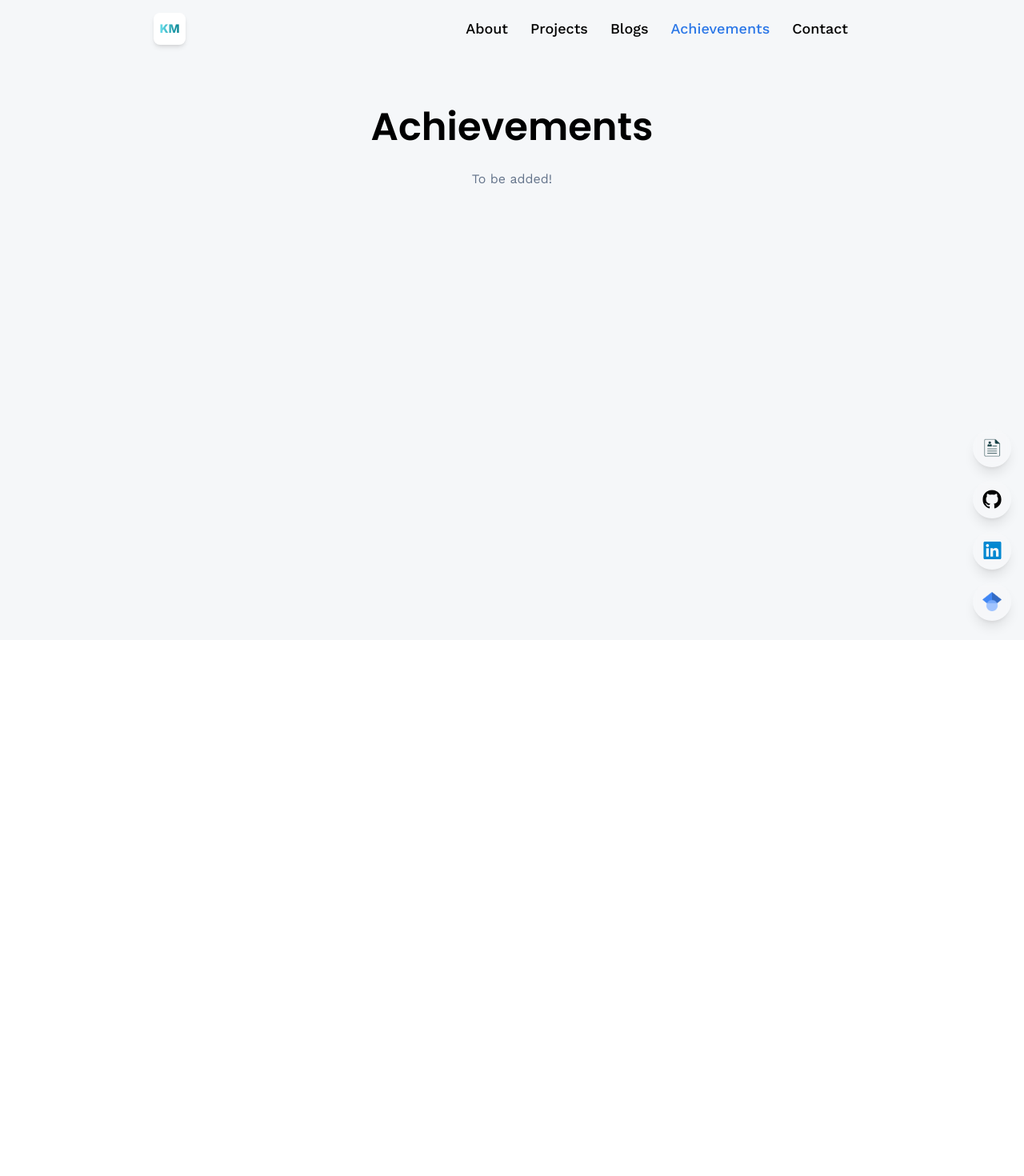
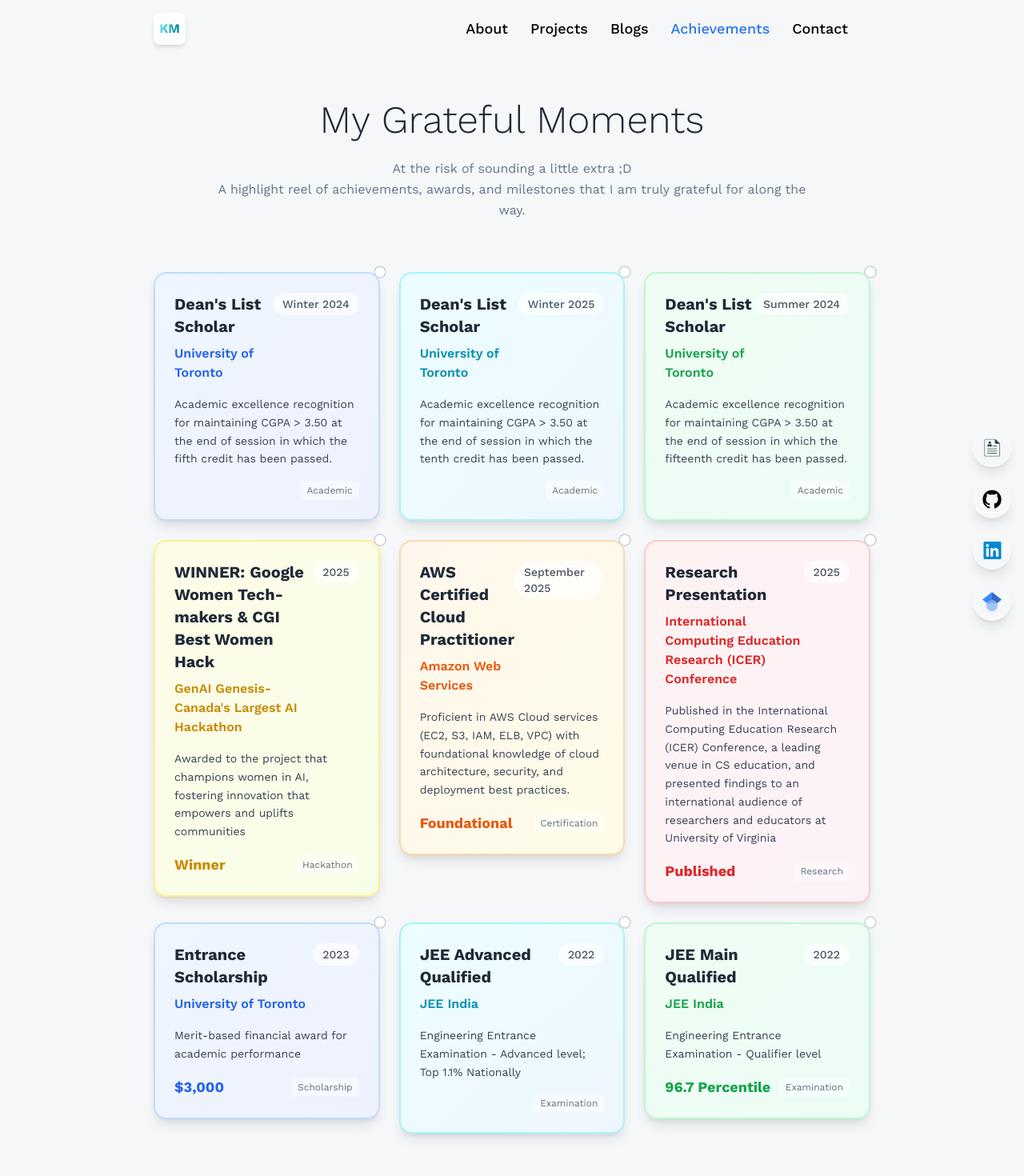
Before and after one commit to Khushi-Malik/KhushiPersonalWebsite, a React (Vite) app in the folder khushi-portfolio/: page /achievement in a window 1280 px wide. Shown: the top 1470 px of the page at 80% size. Before the commit the page ends 800 px from the top, so only its background shows below. Built offline with nearby package versions, Linux system fonts and the light colour scheme.

Commit message:
achievements page done

```diff
--- a/khushi-portfolio/src/assets/images/skills.js
+++ b/khushi-portfolio/src/assets/images/skills.js
@@ -27,6 +27,10 @@ const skills = [
   { src: "https://cdn.jsdelivr.net/gh/devicons/devicon/icons/xcode/xcode-original.svg", alt: "Xcode" },
   { src: "https://cdn.jsdelivr.net/gh/devicons/devicon/icons/intellij/intellij-original.svg", alt: "IntelliJ" },
   { src: "https://cdn.jsdelivr.net/gh/devicons/devicon/icons/figma/figma-original.svg", alt: "Figma" },
+  {src: "https://cdn.jsdelivr.net/gh/devicons/devicon/icons/git/git-original.svg", alt: "Git"},
+  {src: "https://cdn.jsdelivr.net/gh/devicons/devicon/icons/github/github-original.svg", alt: "GitHub"},
+  {src: "https://cdn.jsdelivr.net/gh/devicons/devicon/icons/linux/linux-original.svg", alt: "Linux"},
+  {src: "https://upload.wikimedia.org/wikipedia/commons/9/93/Amazon_Web_Services_Logo.svg", alt: "AWS"},
 ];
 
 export default skills;
--- a/khushi-portfolio/src/index.css
+++ b/khushi-portfolio/src/index.css
@@ -27,7 +27,7 @@ body:has(.card[data-color="green"]:hover) {
   }
 
   .head-text {
-    @apply sm:text-5xl text-3xl font-semibold sm:leading-snug font-poppins;
+    @apply text-4xl md:text-5xl font-light text-gray-800 mb-6;
   }
 
   .subhead-text {
--- a/khushi-portfolio/src/pages/About.jsx
+++ b/khushi-portfolio/src/pages/About.jsx
@@ -175,7 +175,7 @@ const About = () => {
         </div>
       </div>
 
-      <CTA />
+      {/* <CTA /> */}
     </section>
   );
 };
--- a/khushi-portfolio/src/pages/Achievement.jsx
+++ b/khushi-portfolio/src/pages/Achievement.jsx
@@ -1,15 +1,199 @@
-import React from 'react'
+import React, { useState } from 'react'
 
 const Achievement = () => {
+  const [hoveredCard, setHoveredCard] = useState(null);
+
+  // Your achievements data
+  const achievements = [
+    {
+      title: "Dean's List Scholar",
+      institution: "University of Toronto",
+      year: "Winter 2024",
+      details: "Academic excellence recognition for maintaining CGPA > 3.50 at the end of session in which the fifth credit has been passed.",
+      category: "academic",
+      // value: "Top 10%"
+    },
+    {
+      title: "Dean's List Scholar",
+      institution: "University of Toronto",
+      year: "Winter 2025",
+      details: "Academic excellence recognition for maintaining CGPA > 3.50 at the end of session in which the tenth credit has been passed.",
+      category: "academic",
+      // value: "Top 10%"
+    },
+    {
+      title: "Dean's List Scholar",
+      institution: "University of Toronto",
+      year: "Summer 2024",
+      details: "Academic excellence recognition for maintaining CGPA > 3.50 at the end of session in which the fifteenth credit has been passed.",
+      category: "academic",
+      // value: "Top 10%"
+    },
+    {
+      title: "WINNER: Google Women Tech-makers & CGI Best Women Hack",
+      institution: "GenAI Genesis- Canada's Largest AI Hackathon",
+      year: "2025",
+      details: "Awarded to the project that champions women in AI, fostering innovation that empowers and uplifts communities",
+      category: "Hackathon",
+      value: "Winner"
+    },
+    {
+      title: "AWS Certified Cloud Practitioner",
+      institution: "Amazon Web Services",
+      year: "September 2025",
+      details: "Proficient in AWS Cloud services (EC2, S3, IAM, ELB, VPC) with foundational knowledge of cloud architecture, security, and deployment best practices.",
+      category: "certification",
+      value: "Foundational"
+    },
+    {
+      title: "Research Presentation",
+      institution: "International Computing Education Research (ICER) Conference",
+      year: "2025",
+      details: "Published in the International Computing Education Research (ICER) Conference, a leading venue in CS education, and presented findings to an international audience of researchers and educators at University of Virginia",
+      category: "research",
+      value: "Published"
+    },
+    {
+      title: "Entrance Scholarship",
+      institution: "University of Toronto",
+      year: "2023",
+      details: "Merit-based financial award for academic performance",
+      category: "scholarship",
+      value: "$3,000"
+    },
+    {
+      title: "JEE Advanced Qualified",
+      institution: "JEE India",
+      year: "2022",
+      details: "Engineering Entrance Examination - Advanced level; Top 1.1% Nationally",
+      category: "examination",
+      // value: "AIR 17000"
+    },
+    {
+      title: "JEE Main Qualified",
+      institution: "JEE India",
+      year: "2022",
+      details: "Engineering Entrance Examination - Qualifier level",
+      category: "examination",
+      value: "96.7 Percentile"
+    },
+  ];
+
+  // Color schemes matching your timeline component
+  const colorSchemes = [
+    { accent: 'blue', gradient: 'from-blue-50 to-indigo-50', border: 'border-blue-200' },
+    { accent: 'cyan', gradient: 'from-cyan-50 to-blue-50', border: 'border-cyan-200' },
+    { accent: 'green', gradient: 'from-green-50 to-emerald-50', border: 'border-green-200' },
+    { accent: 'yellow', gradient: 'from-yellow-50 to-lime-50', border: 'border-yellow-200' },
+    { accent: 'orange', gradient: 'from-orange-50 to-yellow-50', border: 'border-orange-200' },
+    { accent: 'red', gradient: 'from-red-50 to-pink-50', border: 'border-red-200' }
+  ];
+
+  const getAccentColor = (accent) => {
+    const colors = {
+      blue: 'text-blue-600',
+      cyan: 'text-cyan-600',
+      green: 'text-green-600',
+      yellow: 'text-yellow-600',
+      orange: 'text-orange-600',
+      red: 'text-red-600'
+    };
+    return colors[accent] || colors.blue;
+  };
+
   return (
-    <section className='max-container text-center'>
-      <h1 className="head-text">
-        Achievements
-      </h1>
-      <div className='mt-5 flex flex-col gap-3 text-slate-500'>
-        <p>To be added!</p>
+    <section className='max-container'>
+      <div className="max-w-7xl mx-auto">
+        {/* Header matching your timeline style */}
+        <div className="text-center mb-16">
+          <h1 className="head-text mb-8">
+            My Grateful Moments
+          </h1>
+          <div className='flex flex-col gap-3 text-slate-500 max-w-3xl mx-auto'>
+            <p className="text-medium leading-relaxed">
+              At the risk of sounding a little extra ;D <br/>
+              A highlight reel of achievements, awards, and milestones that I am truly grateful for along the way.
+            </p>
+          </div>
+        </div>
+
+        {/* Masonry/Grid Layout - Alternative to timeline */}
+        <div className="grid grid-cols-1 md:grid-cols-2 lg:grid-cols-3 gap-6 auto-rows-max">
+          {achievements.map((achievement, index) => {
+            const colorScheme = colorSchemes[index % colorSchemes.length];
+            const accentColor = getAccentColor(colorScheme.accent);
+            const isHovered = hoveredCard === index;
+
+            return (
+              <div
+                key={index}
+                className={`relative group cursor-pointer transition-all duration-500 ${
+                  isHovered ? 'transform scale-105' : ''
+                }`}
+                onMouseEnter={() => setHoveredCard(index)}
+                onMouseLeave={() => setHoveredCard(null)}
+              >
+                <div className={`
+                  bg-gradient-to-br ${colorScheme.gradient}
+                  border-2 ${colorScheme.border}
+                  rounded-2xl p-6 shadow-lg
+                  transition-all duration-500
+                  ${isHovered ? 'shadow-2xl' : 'hover:shadow-xl'}
+                `}>
+
+                  {/* Header with year badge */}
+                  <div className="flex justify-between items-start mb-4">
+                    <div className="flex-1">
+                      <h3 className={`text-xl font-bold text-gray-800 mb-2 transition-colors ${
+                        isHovered ? accentColor : ''
+                      }`}>
+                        {achievement.title}
+                      </h3>
+                      <p className={`font-semibold ${accentColor}`}>
+                        {achievement.institution}
+                      </p>
+                    </div>
+                    <span className="text-sm font-medium px-3 py-1 bg-white/70 text-gray-600 rounded-full">
+                      {achievement.year}
+                    </span>
+                  </div>
+
+                  {/* Details */}
+                  <p className="text-gray-700 text-sm leading-relaxed mb-4">
+                    {achievement.details}
+                  </p>
+
+                  {/* Footer with value and category */}
+                  <div className="flex justify-between items-center">
+                    <span className={`text-lg font-bold ${accentColor}`}>
+                      {achievement.value}
+                    </span>
+                    <span className="text-xs text-gray-500 capitalize px-2 py-1 bg-white/50 rounded">
+                      {achievement.category}
+                    </span>
+                  </div>
+
+                  {/* Hover effect dot - similar to your timeline */}
+                  <div className={`absolute -top-2 -right-2 w-4 h-4 rounded-full transition-all duration-300 ${
+                    isHovered
+                      ? `bg-gradient-to-r ${colorScheme.gradient.replace('from-', 'from-').replace('to-', 'to-')} border-2 border-white shadow-md scale-110`
+                      : 'bg-white border-2 border-gray-200'
+                  }`}>
+                  </div>
+                </div>
+              </div>
+            );
+          })}
+        </div>
+
+        {/* Simple footer */}
+        <div className="mt-20 text-center border-t border-gray-200 pt-12">
+          <p className="text-gray-500 italic max-w-2xl mx-auto">
+            These accomplishments represent milestones in my journey of learning and growth.
+            Each achievement has contributed to shaping my perspective and capabilities.
+          </p>
+        </div>
       </div>
-
     </section>
   )
 }
--- a/khushi-portfolio/src/pages/Projects.jsx
+++ b/khushi-portfolio/src/pages/Projects.jsx
@@ -188,7 +188,7 @@ const Projects = () => {
       </div>
 
       {/* Call to Action */}
-      <div className="text-center mt-16 p-8 bg-gradient-to-r from-blue-50 to-purple-50 rounded-2xl">
+      {/* <div className="text-center mt-16 p-8 bg-gradient-to-r from-blue-50 to-purple-50 rounded-2xl">
         <p className="cta-text mb-4">
           Interested in collaborating? <br className="sm:block hidden" />
           I'm always open to discussing new projects and opportunities!
@@ -196,7 +196,7 @@ const Projects = () => {
         <Link to="/contact" className="btn">
           Contact
         </Link>
-      </div>
+      </div> */}
     </section>
   );
 };
```
